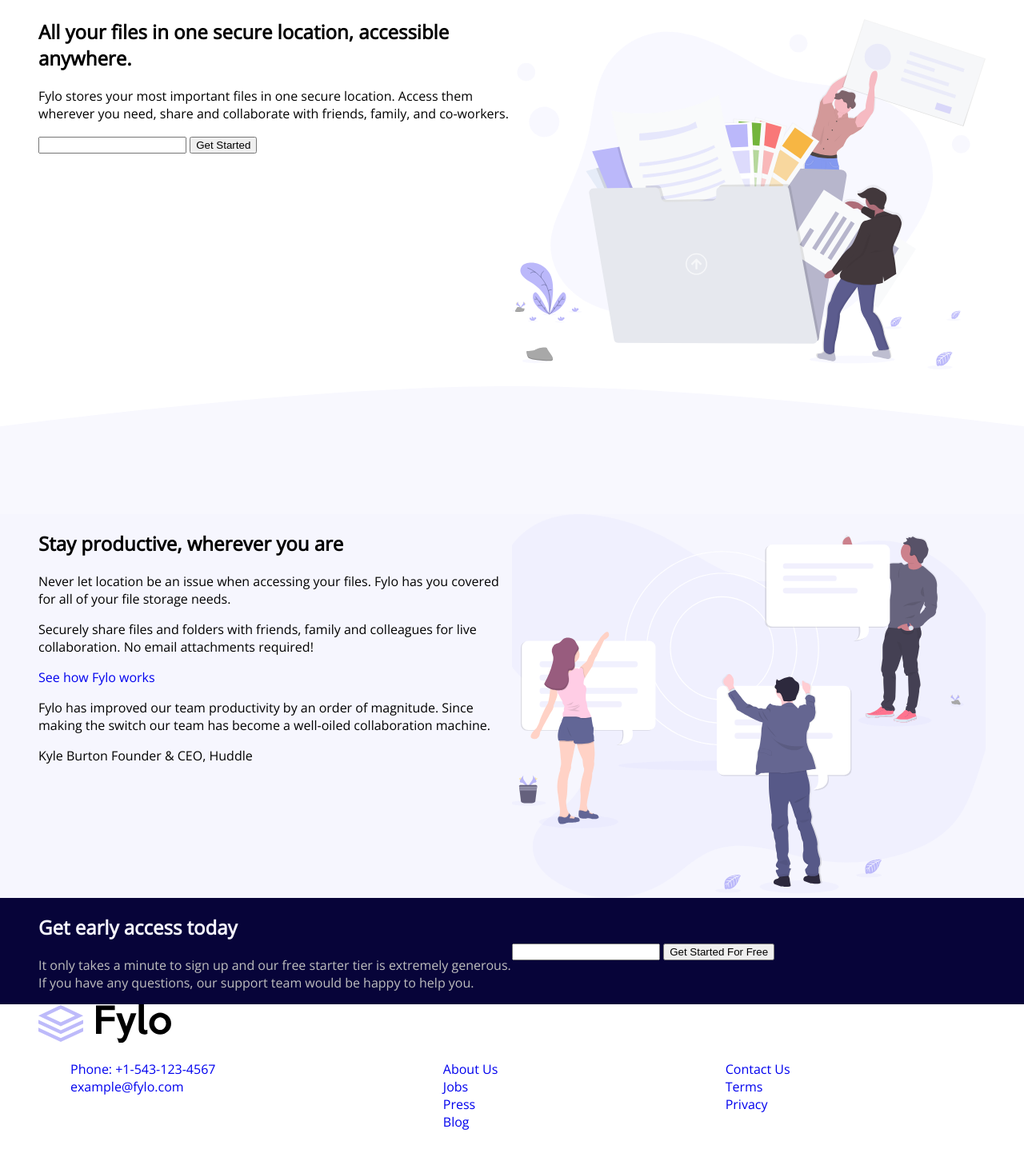
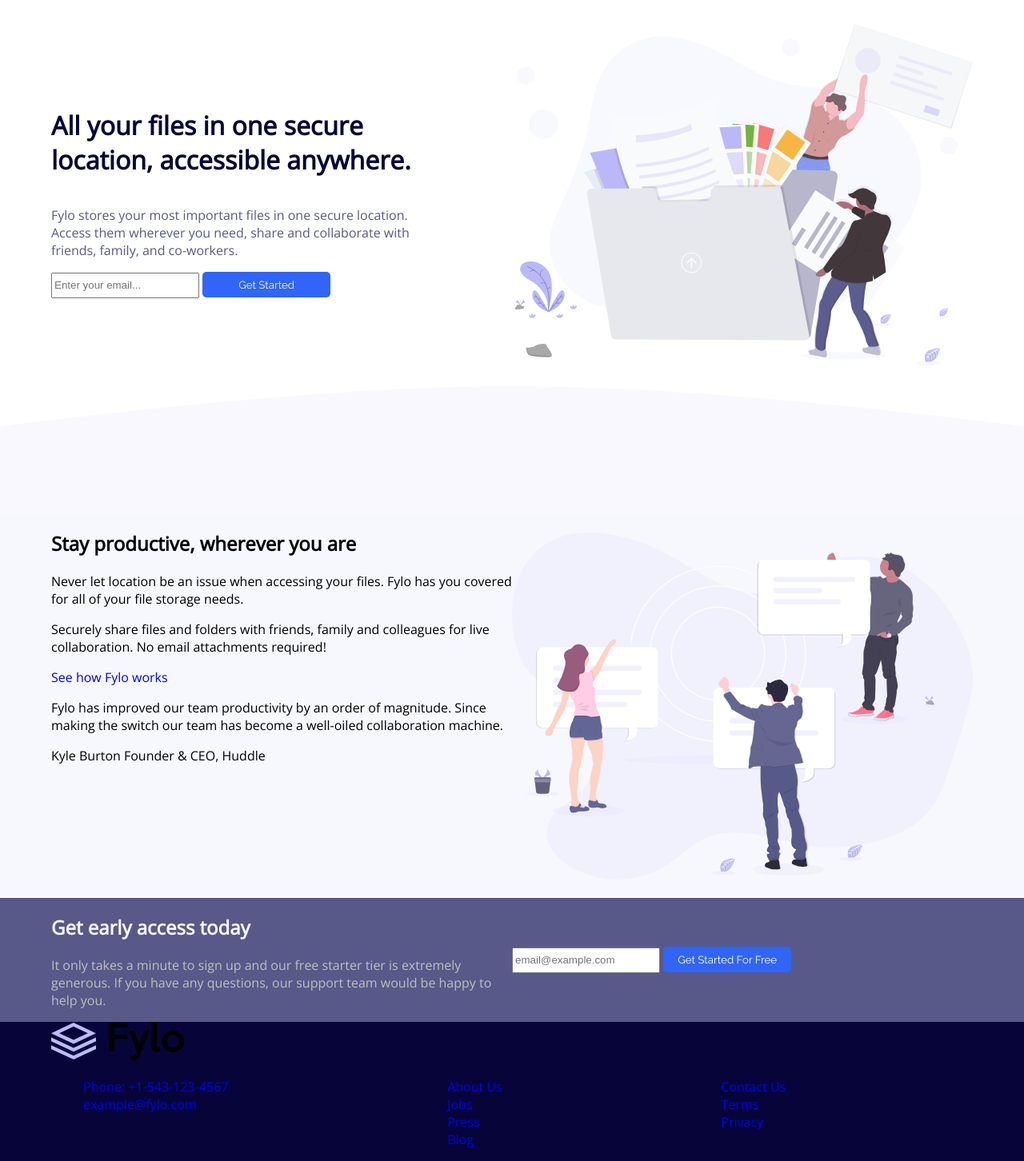
Before and after one commit to ayarhlaine/flyo-landing-page, a plain HTML site: page index.html in a window 1280 px wide. Shown: the part 147-1599 px from the top of the page at 80% size. Before the commit the page ends 1577 px from the top, so only its background shows below. Drawn offline with nearby package versions, Linux system fonts and the light colour scheme.

Commit message:
feat: aligned header

```diff
--- a/app/scss/_body.scss
+++ b/app/scss/_body.scss
@@ -8,7 +8,7 @@
 
 .section1 {
     display: flex;
-    background-color: $light-grayish-blue;
+    background-color: rgba($light-grayish-blue, 0.8);
     &__text {
         flex: 1;
     }
@@ -18,12 +18,12 @@
         background-image: url(../../images/illustration-2.svg);
         background-position: center;
         background-repeat: no-repeat;
-        background-size: cover;
+        background-size: contain;
     }
 }
 .section2 {
     display: flex;
-    background-color: $very-dark-blue;
+    background-color: $desaturated-blue;
     &__left {
         flex: 1;
     }
--- a/app/scss/_footer.scss
+++ b/app/scss/_footer.scss
@@ -1,4 +1,5 @@
 .footer {
+    background-color: $very-dark-blue;
     &__content {
         display: flex;
         justify-content: space-between;
--- /dev/null
+++ b/app/scss/_global.scss
@@ -0,0 +1,14 @@
+.button {
+    border: none;
+    background-color: $bright-blue;
+    padding: 0.5rem 1rem;
+    font-family: $font-family-secondary;
+    color: white;
+    border-radius: 5px;
+    font-weight: 400;
+    min-width: 10rem;
+}
+
+.input {
+    min-height: 2rem;
+}
--- a/app/scss/_header.scss
+++ b/app/scss/_header.scss
@@ -17,6 +17,19 @@
         display: flex;
         &__text{
             flex: 1;
+            display: flex;
+            flex-direction: column;
+            justify-content: center;
+        }
+        &__title {
+            color: $very-dark-blue;
+            font-weight: 400;
+            font-weight: bold;
+            width: 80%;
+        }
+        &__description {
+            width: 80%;
+            color: $desaturated-blue;
         }
         &__image{
             flex: 1;
--- a/app/scss/_reset.scss
+++ b/app/scss/_reset.scss
@@ -25,6 +25,6 @@ body {
 }
 
 .container {
-    padding-left: 3rem;
-    padding-right: 3rem;
+    padding-left: 4rem;
+    padding-right: 4rem;
 }
--- a/app/scss/style.scss
+++ b/app/scss/style.scss
@@ -3,6 +3,7 @@
 @import 'animations';
 @import 'fonts';
 @import 'reset';
+@import 'global';
 @import 'header';
 @import 'body';
 @import 'footer';
--- a/index.html
+++ b/index.html
@@ -32,17 +32,17 @@
     </nav>
     <div class="header__content container">
       <div class="header__content__text">
-        <h2 class="header__content__title">
+        <h1 class="header__content__title">
           All your files in one secure location, accessible anywhere.
-        </h2>
+        </h1>
         <p class="header__content__description">
           Fylo stores your most important files in one secure location.
           Access them wherever you need, share and collaborate with friends,
           family, and co-workers.
         </p>
         <div class="header__content__actions">
-          <input type="text">
-          <button>Get Started</button>
+          <input type="text" placeholder="Enter your email..." class="input input1">
+          <button class="button">Get Started</button>
         </div>
       </div>
       <div class="header__content__image"></div>
@@ -90,8 +90,8 @@
       </div>
       <div class="section2__right">
         <div>
-          <input type="text">
-          <button>Get Started For Free</button>
+          <input type="text" placeholder="email@example.com" class="input input2">
+          <button class="button">Get Started For Free</button>
         </div>
       </div>
     </section>
```
Also changed, not shown: dist/css/style.min.css, 1 other file.
